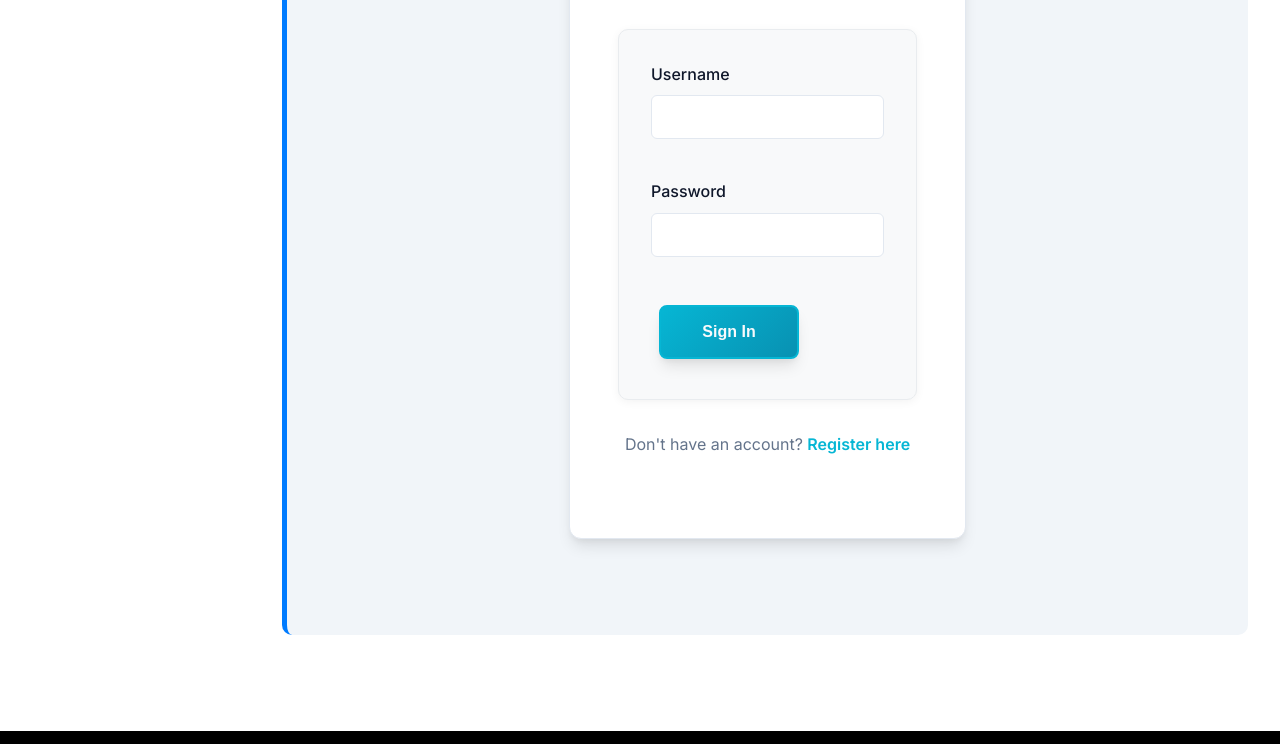
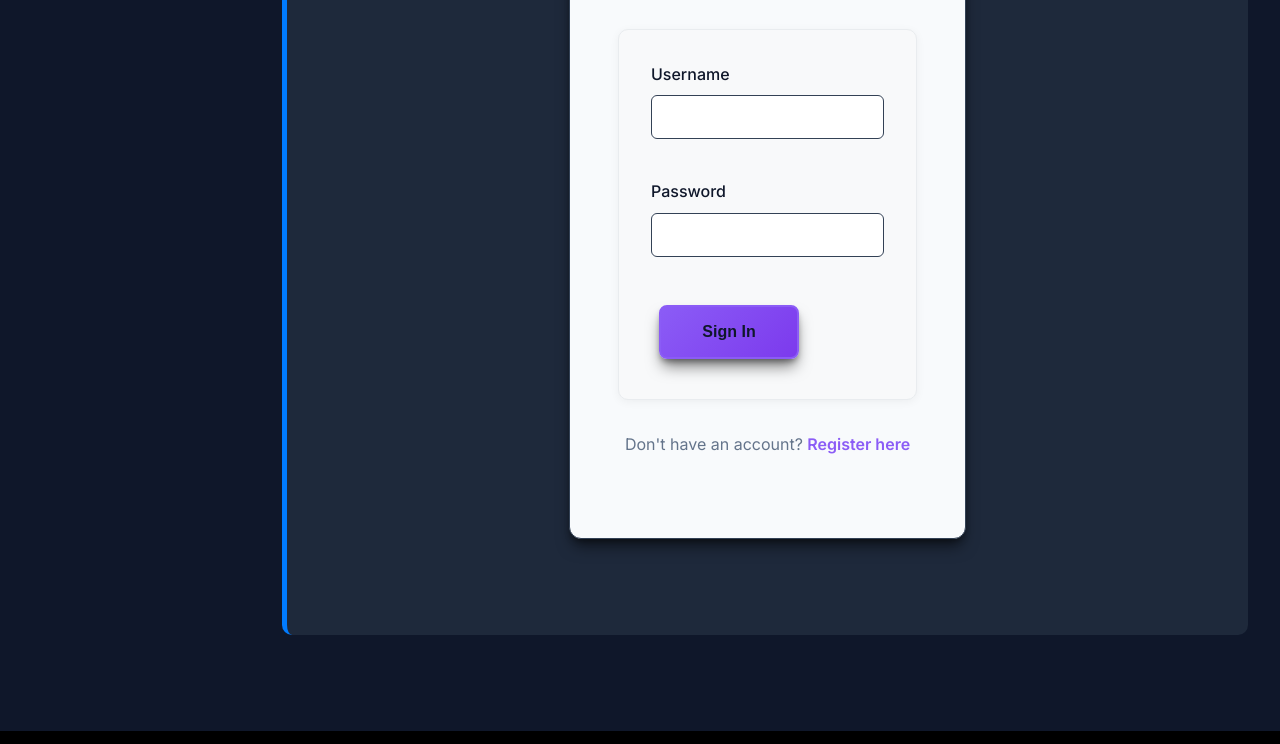
Before and after one commit to shadqwlegend/CarePill, a plain HTML site: page templates/login.html in a window 1280 px wide. Shown: the part 365-1109 px from the top of the page. Drawn offline with Linux system fonts and the light colour scheme.

Commit message:
Update UI to Brut Work inspired dark theme with lilac colors

```diff
--- a/static/css/style.css
+++ b/static/css/style.css
@@ -2,25 +2,26 @@
 @import url('https://fonts.googleapis.com/css2?family=Inter:wght@300;400;500;600;700&display=swap');
 
 :root {
-    /* Pleasant Blue-Green Color Palette */
-    --primary-color: #06b6d4; /* Cyan primary */
-    --primary-dark: #0891b2; /* Darker cyan */
-    --primary-light: #22d3ee; /* Lighter cyan */
-    --accent-color: #10b981; /* Emerald accent */
-    --text-primary: #0f172a; /* Dark slate */
-    --text-secondary: #64748b; /* Slate */
-    --text-light: #94a3b8; /* Light slate */
-    --text-inverse: #f8fafc; /* Light background text */
-    --bg-primary: #ffffff; /* White */
-    --bg-secondary: #f1f5f9; /* Very light gray */
-    --bg-dark: #1e293b; /* Dark slate */
-    --bg-darker: #0f172a; /* Darker background */
-    --border-color: #e2e8f0; /* Light border */
-    --border-dark: #334155; /* Dark border */
-    --shadow-sm: 0 1px 2px 0 rgba(0, 0, 0, 0.05);
-    --shadow-md: 0 4px 6px -1px rgba(0, 0, 0, 0.1), 0 2px 4px -1px rgba(0, 0, 0, 0.06);
-    --shadow-lg: 0 10px 15px -3px rgba(0, 0, 0, 0.1), 0 4px 6px -2px rgba(0, 0, 0, 0.05);
-    --shadow-xl: 0 20px 25px -5px rgba(0, 0, 0, 0.1), 0 10px 10px -5px rgba(0, 0, 0, 0.04);
+    /* Brut Work Inspired Dark Theme */
+    --primary-color: #8b5cf6; /* Lilac primary */
+    --primary-dark: #7c3aed; /* Darker lilac */
+    --primary-light: #a78bfa; /* Lighter lilac */
+    --accent-color: #06b6d4; /* Cyan accent */
+    --text-primary: #f8fafc; /* Light text */
+    --text-secondary: #94a3b8; /* Light gray */
+    --text-light: #64748b; /* Medium gray */
+    --text-inverse: #0f172a; /* Dark text for light backgrounds */
+    --bg-primary: #0f172a; /* Dark slate background */
+    --bg-secondary: #1e293b; /* Slightly lighter dark */
+    --bg-dark: #020617; /* Very dark */
+    --bg-darker: #000000; /* Black */
+    --bg-light: #f8fafc; /* Light for cards */
+    --border-color: #334155; /* Dark border */
+    --border-dark: #1e293b; /* Darker border */
+    --shadow-sm: 0 1px 2px 0 rgba(0, 0, 0, 0.3);
+    --shadow-md: 0 4px 6px -1px rgba(0, 0, 0, 0.4), 0 2px 4px -1px rgba(0, 0, 0, 0.3);
+    --shadow-lg: 0 10px 15px -3px rgba(0, 0, 0, 0.5), 0 4px 6px -2px rgba(0, 0, 0, 0.4);
+    --shadow-xl: 0 20px 25px -5px rgba(0, 0, 0, 0.6), 0 10px 10px -5px rgba(0, 0, 0, 0.5);
     --border-radius: 6px;
     --border-radius-md: 8px;
     --border-radius-lg: 12px;
@@ -47,7 +48,7 @@ body {
     top: 0;
     left: 0;
     right: 0;
-    background: rgba(255, 255, 255, 0.95);
+    background: rgba(15, 23, 42, 0.95);
     backdrop-filter: blur(10px);
     border-bottom: 1px solid var(--border-color);
     z-index: 1000;
@@ -180,7 +181,7 @@ body {
 
 .feature {
     padding: 2rem;
-    background: var(--bg-secondary);
+    background: var(--bg-light);
     border-radius: var(--border-radius-lg);
     border: 1px solid var(--border-color);
     transition: var(--transition);
@@ -195,11 +196,11 @@ body {
     font-size: 1.5rem;
     font-weight: 600;
     margin-bottom: 1rem;
-    color: var(--text-primary);
+    color: var(--text-inverse);
 }
 
 .feature p {
-    color: var(--text-secondary);
+    color: var(--text-light);
     line-height: 1.6;
 }
 
@@ -207,7 +208,7 @@ body {
 .stats {
     padding: 4rem 2rem;
     background: var(--bg-dark);
-    color: var(--text-inverse);
+    color: var(--text-primary);
 }
 
 .stats-grid {
@@ -226,7 +227,7 @@ body {
 
 .stat p {
     font-size: 1rem;
-    color: var(--text-light);
+    color: var(--text-secondary);
 }
 
 /* CTA Section */
@@ -255,7 +256,7 @@ body {
 footer {
     padding: 2rem 2rem;
     background: var(--bg-darker);
-    color: var(--text-light);
+    color: var(--text-secondary);
     text-align: center;
 }
 
@@ -271,7 +272,7 @@ footer {
 .login-card {
     max-width: 400px;
     margin: 0 auto;
-    background: var(--bg-primary);
+    background: var(--bg-light);
     padding: 3rem;
     border-radius: var(--border-radius-lg);
     box-shadow: var(--shadow-lg);
@@ -283,12 +284,12 @@ footer {
     font-weight: 700;
     margin-bottom: 0.5rem;
     text-align: center;
-    color: var(--text-primary);
+    color: var(--text-inverse);
 }
 
 .login-card p {
     text-align: center;
-    color: var(--text-secondary);
+    color: var(--text-light);
     margin-bottom: 2rem;
 }
 
@@ -300,7 +301,7 @@ footer {
     display: block;
     margin-bottom: 0.5rem;
     font-weight: 500;
-    color: var(--text-primary);
+    color: var(--text-inverse);
 }
 
 .form-group input {
@@ -340,7 +341,7 @@ footer {
 .chat-container {
     max-width: 800px;
     margin: 0 auto;
-    background: var(--bg-primary);
+    background: var(--bg-light);
     border-radius: var(--border-radius-lg);
     box-shadow: var(--shadow-lg);
     overflow: hidden;
@@ -400,7 +401,7 @@ footer {
 .chat-input {
     display: flex;
     padding: 1rem;
-    background: var(--bg-primary);
+    background: var(--bg-light);
     border-top: 1px solid var(--border-color);
 }
 
@@ -462,7 +463,7 @@ header {
     top: 100%;
     right: 0;
     width: 250px;
-    background: var(--bg-primary);
+    background: var(--bg-secondary);
     border: 1px solid var(--border-color);
     border-radius: var(--border-radius-md);
     box-shadow: var(--shadow-lg);
@@ -498,7 +499,7 @@ header {
 }
 
 .menu-links a:hover {
-    background: var(--bg-secondary);
+    background: var(--bg-dark);
     color: var(--primary-color);
 }
 
```
